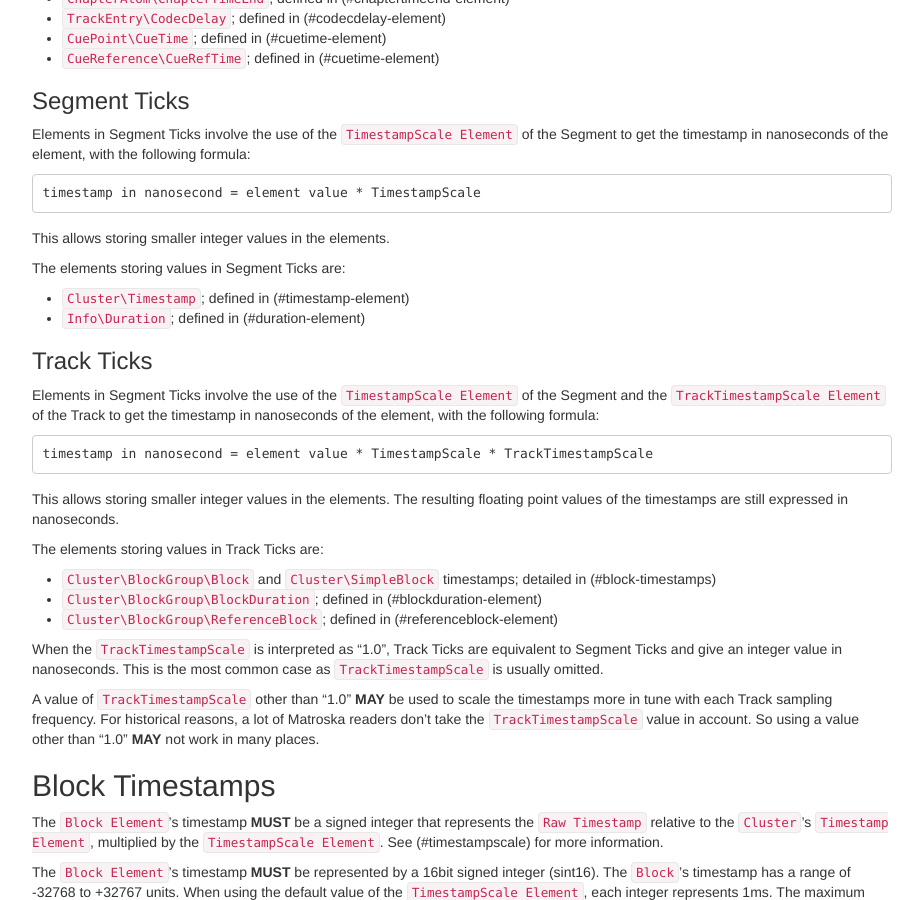
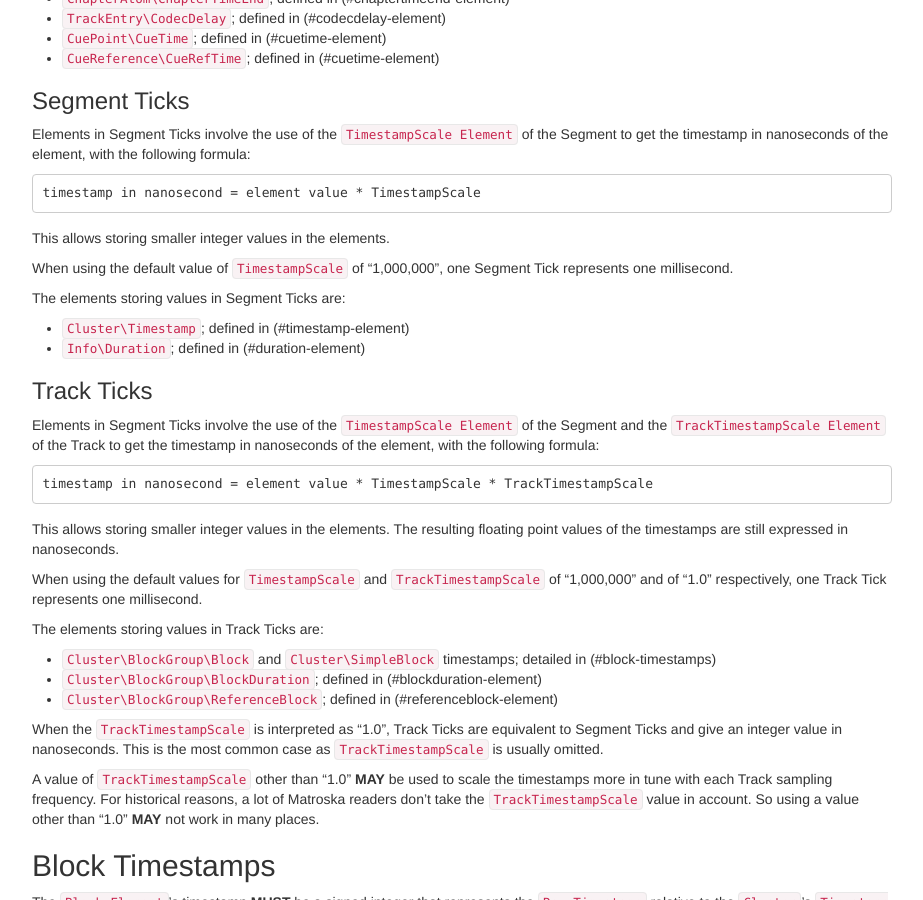
Before and after one commit to ietf-wg-cellar/matroska-specification, a Jekyll site: the page built from notes.md, in a window 1280 px wide and 900 px high, scrolled down 3959 px. Shown: the whole window, without its empty margins (273-1196 px from the left). Built offline with Jekyll 4.4.1, drawn with Linux system fonts in a browser that asks for light colours.

Commit message:
mention the default segment/track tick values of 1ms

```diff
--- a/notes.md
+++ b/notes.md
@@ -293,6 +293,8 @@ in nanoseconds of the element, with the following formula:
 
 This allows storing smaller integer values in the elements.
 
+When using the default value of `TimestampScale` of "1,000,000", one Segment Tick represents one millisecond.
+
 The elements storing values in Segment Ticks are:
 
 * `Cluster\Timestamp`; defined in (#timestamp-element)
@@ -307,6 +309,8 @@ to get the timestamp in nanoseconds of the element, with the following formula:
 
 This allows storing smaller integer values in the elements.
 The resulting floating point values of the timestamps are still expressed in nanoseconds.
+
+When using the default values for `TimestampScale` and `TrackTimestampScale` of "1,000,000" and of "1.0" respectively, one Track Tick represents one millisecond.
 
 The elements storing values in Track Ticks are:
 
```
